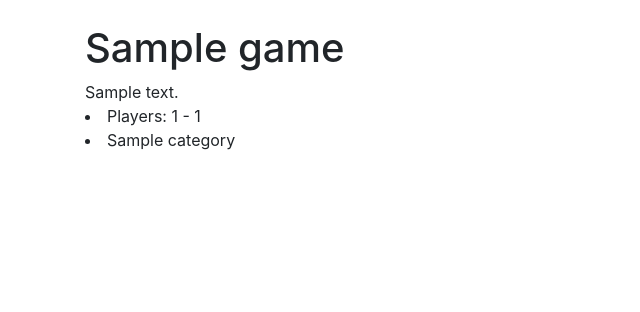
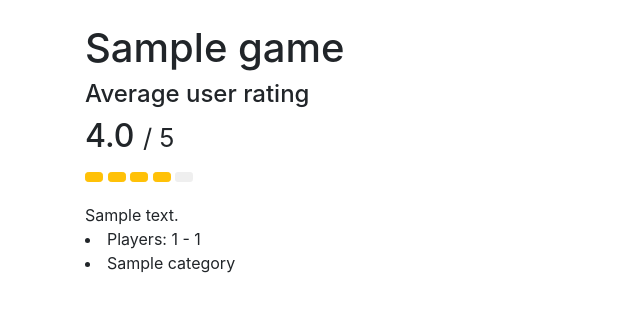
Before and after one commit to narius/SelectGame, a Django app: page /view_game/1/ in a window 1280 px wide. Shown: the part 56-368 px from the top of the page, without its empty margins (0-640 px from the left). Run offline with Django 3.2, Linux system fonts and the light colour scheme; a user stored in the database is signed in; tables that the repository leaves empty hold one stand-in row (values such as "Sample post"); some libraries are stand-ins or nearby versions.

Commit message:
A user can rate from game view

```diff
--- a/SelectGame/views.py
+++ b/SelectGame/views.py
@@ -115,4 +115,57 @@ def locations(request):
 
 def view_game(request, game_id):
     game = model_game.objects.get(pk=game_id)
-    return render(request, 'SelectGame/view_game.html',{'game':game,})
+    user_rating = model_rating.objects.get_or_create(game=game,user=request.user)[0]
+    if request.method == 'POST':
+        if request.POST.get("1-star"):
+            user_rating.rating = 1
+        if request.POST.get("2-star"):
+            user_rating.rating = 2
+        if request.POST.get("3-star"):
+            user_rating.rating = 3
+        if request.POST.get("4-star"):
+            user_rating.rating = 4
+        if request.POST.get("5-star"):
+            user_rating.rating = 5
+        user_rating.save()
+    #Sets the color of the stars
+    stars=['btn btn-default btn-grey btn-sm',
+            'btn btn-default btn-grey btn-sm',
+            'btn btn-default btn-grey btn-sm',
+            'btn btn-default btn-grey btn-sm',
+            'btn btn-default btn-grey btn-sm']
+    if user_rating.rating>=1:
+        stars=['btn btn-warning btn-sm',
+                'btn btn-default btn-grey btn-sm',
+                'btn btn-default btn-grey btn-sm',
+                'btn btn-default btn-grey btn-sm',
+                'btn btn-default btn-grey btn-sm']
+    if user_rating.rating>=2:
+        stars=['btn btn-warning btn-sm',
+                'btn btn-warning btn-sm',
+                'btn btn-default btn-grey btn-sm',
+                'btn btn-default btn-grey btn-sm',
+                'btn btn-default btn-grey btn-sm']
+    if user_rating.rating>=3:
+        stars=['btn btn-warning btn-sm',
+                'btn btn-warning btn-sm',
+                'btn btn-warning btn-sm',
+                'btn btn-default btn-grey btn-sm',
+                'btn btn-default btn-grey btn-sm']
+    if user_rating.rating>=4:
+        stars=['btn btn-warning btn-sm',
+                'btn btn-warning btn-sm',
+                'btn btn-warning btn-sm',
+                'btn btn-warning btn-sm',
+                'btn btn-default btn-grey btn-sm']
+    if user_rating.rating>=5:
+        stars=['btn btn-warning btn-sm',
+                'btn btn-warning btn-sm',
+                'btn btn-warning btn-sm',
+                'btn btn-warning btn-sm',
+                'btn btn-warning btn-sm']
+    mean_rating = rating_functions.mean_rating_per_game([game, ])
+    return render(request, 'SelectGame/view_game.html',{'game': game,
+                                                    'user_rating': user_rating,
+                                                    'rating': mean_rating[0],
+                                                    'stars': stars})
--- a/Sites/templates/SelectGame/view_game.html
+++ b/Sites/templates/SelectGame/view_game.html
@@ -13,9 +13,32 @@
     {% endfor %}
   </ul>
 {% endif %}
-
 <div class="well">
   <h1>{{game.name}}</h1>
+  <div class="rating-block">
+    <h4>{% trans "Average user rating" %}</h4>
+    <form action="{% url 'selectgame:view_game' game_id=game.id%}" method="post">
+      {% csrf_token %}
+    <h2 class="bold padding-bottom-7">{{rating.mean_rating}} <small>/ 5</small></h2>
+		<button value=1 name="1-star" type="submit" class="{{stars.0}}" aria-label="Left Align">
+		    <span class="glyphicon glyphicon-star" aria-hidden="true"></span>
+    </button>
+		<button value=1 name="2-star" type="submit" class="{{stars.1}}" aria-label="Left Align">
+		    <span class="glyphicon glyphicon-star" aria-hidden="true"></span>
+		</button>
+		<button value=1 name="3-star" type="submit" class="{{stars.2}}" aria-label="Left Align">
+		    <span class="glyphicon glyphicon-star" aria-hidden="true"></span>
+		</button>
+		<button value=1 name="4-star" type="submit" class="{{stars.3}}" aria-label="Left Align">
+		    <span class="glyphicon glyphicon-star" aria-hidden="true"></span>
+		</button>
+		<button value=1 name="5-star" type="submit" class="{{stars.4}}" aria-label="Left Align">
+		    <span class="glyphicon glyphicon-star" aria-hidden="true"></span>
+		 </button>
+   </form>
+		</div>
+
+
   {{game.comment|safe}}
   <li>{%trans "Players"%}: {{game.minimum_number_of_players}} - {{game.maximum_number_of_players}}</li>
   {% for category in game.category.all%}
```
